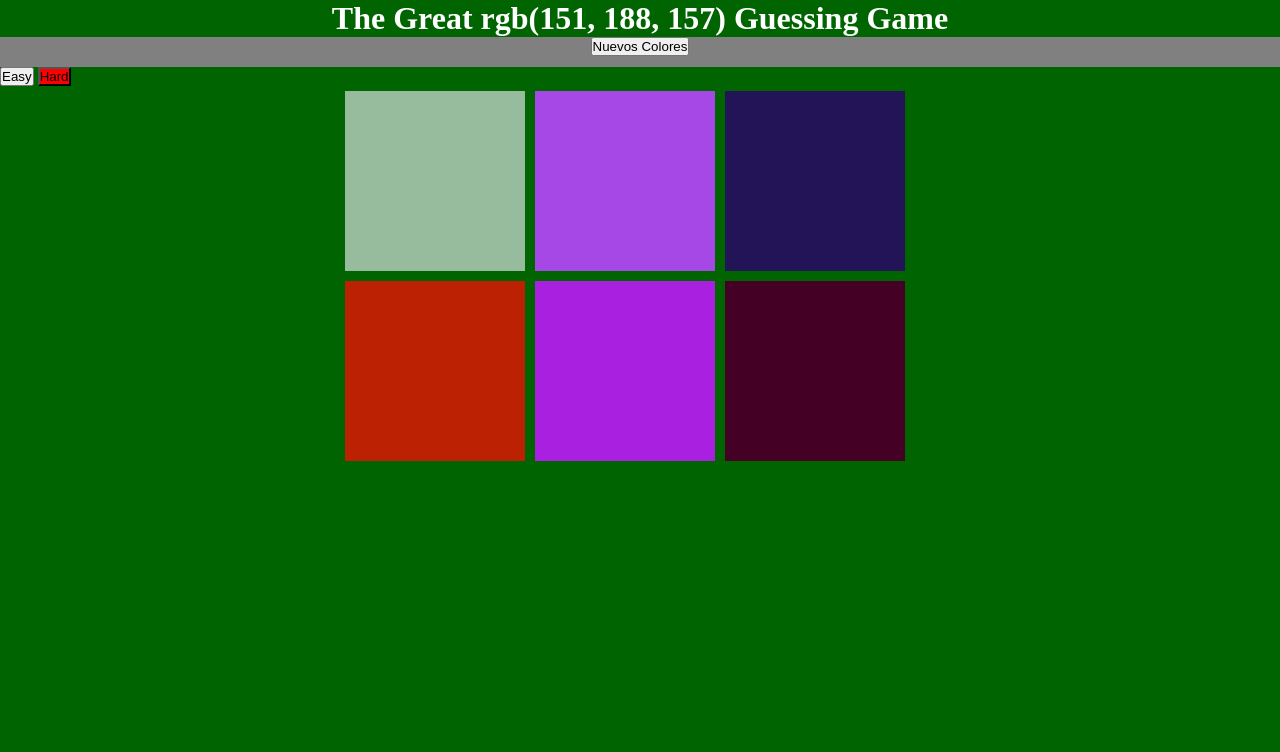
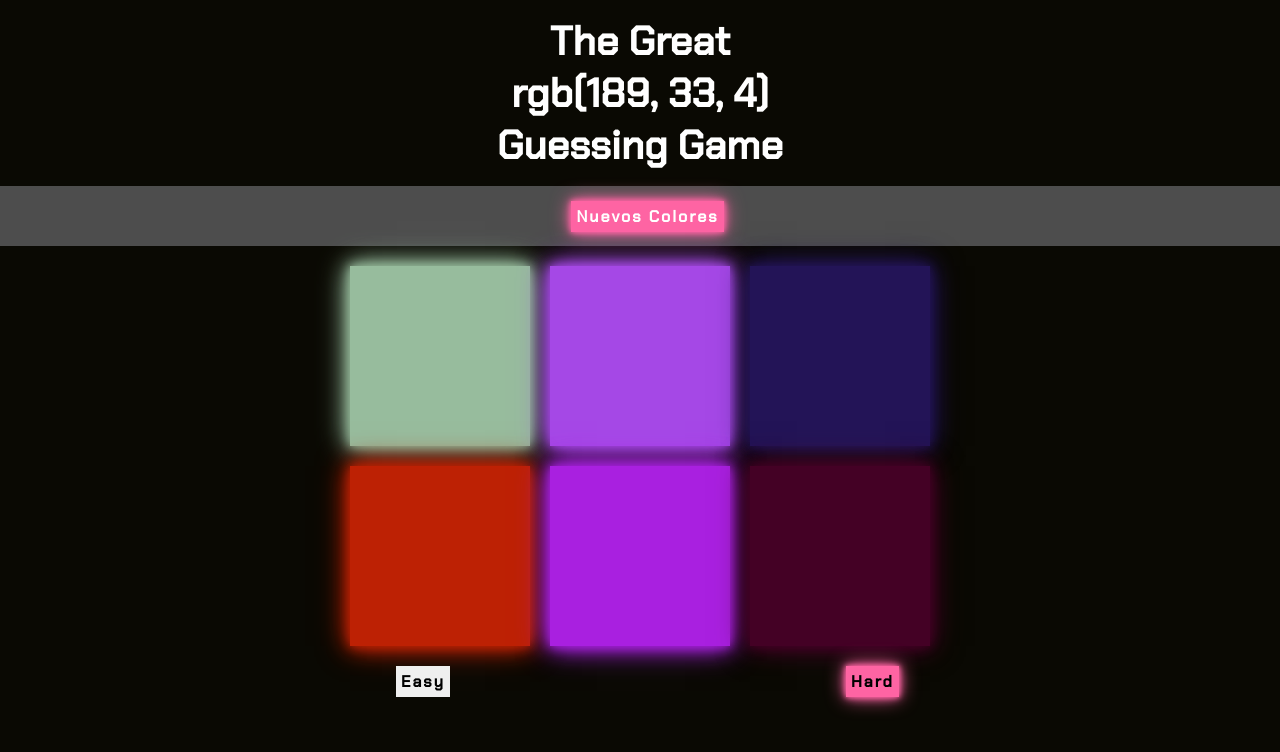
Before and after one commit to googlerax/Color-Game, a plain HTML site: page index.html in a window 1280 px wide. Drawn offline with Linux system fonts and the light colour scheme.

Commit message:
se da estilo y se realiza DRY, falta completar

```diff
--- a/app.js
+++ b/app.js
@@ -1,134 +1,102 @@
-// color a las tarjetas:
-// arrays con colores
-let colors = generateRandomColors(6)
-//seleccion de los cuadrados:
-let squares = document.querySelectorAll(".square")
+let squares = document.querySelectorAll(".square") /*cuadrados */
+let colorDisplay = document.getElementById("colorDisplay")/* span del h1, muestra el codigo color rgb */
+let msj = document.getElementById("message") /* msjs correcto o incorrecto */
+let btnReset = document.getElementById("reset") /* boton reset/play again */
+let h1 = document.querySelector("h1") /* h1, cabecera */
+const btns = document.querySelectorAll(".btn") /* botones easy y hard */
 
-// color aleatorio  (por el momento asignado manual)
-//👩‍🏫👨‍🏫 Más adelante, la Variable tendrá un color aleatorio (seleccionado del Arreglo).
-pickedColor = colors[pickColor()]
-console.log(pickedColor)
-// asignacion del color de color[1] al texto del span #colorDisplay
-let colorDisplay = document.getElementById("colorDisplay")
-colorDisplay.innerText = pickedColor;
+let numSquare = 6 // inicio en 6 colores
 
-let msj = document.getElementById("message") /*mensaje de correcto en span "message"*/
-let btnReset = document.getElementById("reset") /**boton reset */
-let h1 = document.querySelector("h1") /** encabezado h1 */
+function generateRandomColors(n) { // funcion que rellena array con colores aleatorios segun su longitud
+  let arrColor = []
+  for (let i = 1; i < n + 1; i++) arrColor.push(randomColor())
+  return arrColor
+}
 
+function randomColor() { // funcion generadora de color rgb aleatorio
+  let red = Math.floor(Math.random() * 256)
+  let green = Math.floor(Math.random() * 256)
+  let blue = Math.floor(Math.random() * 256)
+  return `rgb(${red}, ${green}, ${blue})`
+}
 
-    for (let i = 0; i < colors.length; i++) {
-        // recorrido y asignacion de colores a cada cuadrado
-        squares[i].style.background = colors[i] // color a cada cuadrado
-        squares[i].addEventListener("click",()=>{
-            let clickedColor = squares[i].style.background
-            if (clickedColor === pickedColor) {
+function changeColors(color) {// funcion iguala todos los cuadrados al color ganador
+  for (let i = 0; i < colors.length; i++) {
+    squares[i].style.background = color
+    squares[i].style.boxShadow = `0 0 10px ${color}, 0 0 20px ${color}, 0 0 30px ${color}`
+  }
+}
+
+function pickColor() { // numero aleatorio segun cantidad de cuadrados
+  return Math.floor(Math.random() * colors.length)
+}
+
+//let colors = generateRandomColors(numSquare)
+
+function resetGame() {
+
+  colors = generateRandomColors(numSquare) // array de colores
+
+  pickedColor = colors[pickColor()] // color aleatorio del array
+  console.log(pickedColor)
+
+  colorDisplay.textContent = pickedColor // se muestra en ph1 el codigo de color rgb a adivinar
+  msj.textContent = "" // reinicio de msj
+  btnReset.textContent = "Nuevos Colores"
+  //backgroud de h1 con el color de fondo por defecto, usando el metodo del objeto window getComputedStyle()
+  h1.style.background = window.getComputedStyle(document.body).backgroundColor
+
+  // logica de los colores
+      for (let i = 0; i < colors.length; i++) {
+        squares[i].style.background = colors[i] /* recorrido y asignacion de color a cada cuadrado */
+        squares[i].style.boxShadow = `0 0 10px ${colors[i]}, 0 0 20px ${colors[i]}, 0 0 30px ${colors[i]}` /*efecto resplandor de color */
+
+        squares[i].addEventListener("click",()=>{ /* evento click a cada cuadrado */
+            let clickedColor = squares[i].style.background /* guardado de color en clickedColor */
+            squares[i].style.boxShadow = "none" // anula efecto resplandor sobre el cuadrado
+
+            if (clickedColor === pickedColor) { // si adivina el color
                 msj.innerText = "¡Correcto!"
                 btnReset.innerText = "Play Again?"
                 //color de fondo ganador a h1
                 h1.style.background = pickedColor
                 // funcion iguala los cuadrados al color ganador
                 changeColors(pickedColor)
-            } else {
-                let msj = document.getElementById("message")
+            } else { // sino coinciden
                 msj.innerText = "Intentalo Nuevamente"
-                // uso de window.getComputedStyle()  para traer el valor del estilo
-                squares[i].style.background =window.getComputedStyle(document.body).backgroundColor
+
             }
         })
+
     }
 
-
-// funcion iguala los cuadrados al color correcto
-function changeColors(color) {
-    for (let i = 0; i < colors.length; i++) {
-        squares[i].style.background = color
+    /* recorre los cuadrados */
+  for (let i = 0; i < squares.length; i++) {
+    if (colors[i]) {
+      console.log(colors[i])
+      squares[i].style.display = "block"
+      squares[i].style.background = colors[i]
+    } else {
+      squares[i].style.display = "none" // no muestra los cuadrados porque Boolean("")==false
     }
-}
-
-// color aleatorio del arreglo
-function pickColor() {
-    let numAle = Math.floor(Math.random()*colors.length)
-    return numAle
+  }
 }
 
 
-// funcion generadora de color rgb aleatorio
-function randomColor(){
-    let red = Math.floor(Math.random()*256)
-    let green= Math.floor(Math.random()*256)
-    let blue = Math.floor(Math.random()*256)
+btnReset.addEventListener("click", resetGame) // boton reset/play again
 
-    return `rgb(${red}, ${green}, ${blue})`
+// recorrido de botones easy y hard
+btns.forEach((btn) => {
 
-    }
+  btn.addEventListener("click", () => {
+    btns.forEach((b) => b.classList.remove("selected"))
+    btn.classList.add("selected");
+    numSquare = btn.textContent === "Easy" ? 3 : 6 //
+    resetGame()
 
-// funcion que genera un array con los colores aleatorios
-function generateRandomColors(n){
-    let arrColor = []
-    for (let i = 1; i < n+1; i++) arrColor.push(randomColor())
-    return arrColor
-}
-
-/**BOTONES */
-
-let numberOfSquares = 6
-
-// boton nuevos colores
-function reset(numberOfSquares) {
-
-    colors = generateRandomColors(numberOfSquares);
-    pickedColor = colors[pickColor()];
-    colorDisplay.textContent = pickedColor;
-    // mensajes reset
-    msj.innerText = ""
-    btnReset.innerText = "Nuevos Colores"
-    // reset h1
-    h1.style.background = window.getComputedStyle(document.body).backgroundColor;
-
-
-    for (let i = 0; i < squares.length; i++) {
-        // si hay un color en i, o no undefined
-        if (colors[i]) {
-            squares[i].style.display = "block";
-            squares[i].style.background = colors[i];
-        } else {
-            squares[i].style.display = "none";
-        }
-    }
-
-}
-
-
-btnReset.addEventListener("click",function() {
-    reset(numberOfSquares)
-})
-
-
-
-
-
-//----
-
-// boton easy
-btnEasy = document.getElementById("easyButton")
-// boton hard
-btnHard = document.getElementById("hardButton")
-
-btnEasy.addEventListener("click",function(){
-    btnHard.classList.remove("selected")
-    numberOfSquares = 3
-
-    reset(numberOfSquares)
-
+  })
 
 })
 
 
-btnHard.addEventListener("click",function(){
-    btnEasy.classList.add("selected")
-    numberOfSquares = 6
-
-    reset(numberOfSquares)
-
-})
+resetGame() // Llama a la función resetGame al inicio para iniciar el juego.
--- a/index.html
+++ b/index.html
@@ -1,5 +1,6 @@
 <!DOCTYPE html>
 <html lang="en">
+
 <head>
   <meta charset="UTF-8">
   <meta http-equiv="X-UA-Compatible" content="IE=edge">
@@ -9,21 +10,19 @@
 </head>
 <body>
 
-
-    <h1>
-        The Great
-        <span id="colorDisplay"> <!-- El codigo RGB del color ganador --></span>
+    <h1>The Great <br>
+      <span id="colorDisplay"></span>
+      <br>
       Guessing Game
     </h1>
+
   <div id="stripe">
-        <span id="message"
-          ><!-- Aquí va el mensaje de inténtalo nuevamente o correcto --></span
-        >
-        <button id="reset">Nuevos Colores</button>
+    <span id="message"><!-- Aquí va el mensaje de inténtalo nuevamente o correcto --></span>
+    <button id="reset" class="btn-reset">Nuevos Colores</button>
   </div>
 
-      <button id="easyButton">Easy</button>
-      <button class="selected" id="hardButton">Hard</button>
+
+
 
   <!-- cuadrados -->
   <div class="container">
@@ -35,8 +34,14 @@
     <div class="square"></div>
   </div>
 
+  <div class="btns">
+    <button class="btn">Easy</button>
+    <button class="selected btn">Hard</button>
+  </div>
+
 
 
   <script src="app.js"></script>
 </body>
+
 </html>
--- a/style.css
+++ b/style.css
@@ -1,12 +1,15 @@
+@import url('https://fonts.googleapis.com/css2?family=Chakra+Petch:wght@500&family=Roboto+Flex:wght@100;200&display=swap');
+
 *{
   margin: 0;
   padding: 0;
   box-sizing: border-box;
+  font-family: 'Chakra Petch', sans-serif;
 }
 
 
 body {
-    background-color:rgb(0, 100, 0)
+    background-color:#0A0903
   }
 
   .square {
@@ -14,31 +17,82 @@ body {
     width: 30%;
     height: 0;
     padding-bottom: 30%;
-    background-color: burlywood;
-    margin: 5px;
+    /* background-color: burlywood; */
+    margin: 10px;
+
+
   }
 
   .container {
     max-width: 600px;
-    margin: 0 auto;
+    margin: 10px auto;
+    display: flex;
+    flex-flow: wrap;
+    justify-content: center;
   }
 
   h1 {
     color: white;
     text-align: center;
+    font-size: 40px;
+    padding: 15px;
   }
 
   #message{
       color: white;
+      font-size: x-large;
+  }
+
+
+
+  #stripe{
+    background-color: #4d4d4d;
+    height: 60px;
+    text-align: center;
+
+    display: flex;
+    justify-content: center;
+    align-items: center;
+  }
+
+  .selected{
+    /* background-color: red; */
+    padding: 5px;
+    margin-left: 15px;
+    background: #FE64A3;
+    color: white;
+    border: none;
+    box-shadow: 0 0 5px #FE64A3, 0 0 10px #FE64A3, 0 0 20px #FE64A3;
+    font-size: medium;
+    letter-spacing: 2px;
+    font-weight: bold;
+  }
+
+  .btn{
+
+       padding: 5px;
+       margin-left: 15px;
+       color: #000000;
+       border: none;
+       font-size: medium;
+       letter-spacing: 2px;
+       font-weight: bold;
 
   }
 
-  #stripe{
-      background-color: grey;
-      height: 30px;
-      text-align: center;
+  .btns{
+    display: flex;
+    justify-content:space-evenly;
   }
 
-  .selected{
-    background-color: red;
-  }
+.btn-reset{
+      padding: 5px;
+      margin-left: 15px;
+      background: #FE64A3;
+      color: white;
+      border: none;
+      box-shadow: 0 0 5px #FE64A3, 0 0 10px #FE64A3, 0 0 20px #FE64A3;
+      font-size: medium;
+      letter-spacing: 2px;
+      font-weight: bold;
+}
```
Lines whose indentation alone changed are shown as unchanged.
